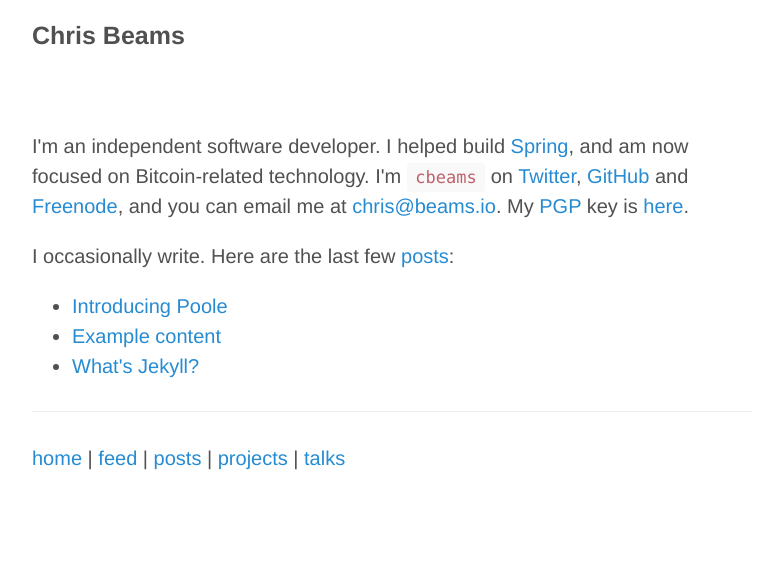
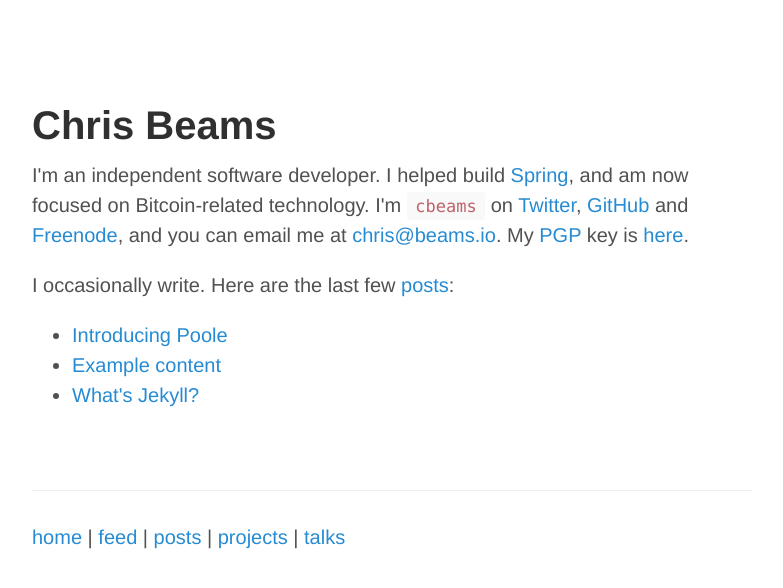
Before and after one commit to chiyodad/cbeams.github.io, a Jekyll site: the page built from index.html, in a window 1280 px wide. Shown: the top 588 px of the page, without its empty margins (248-1031 px from the left). Built offline with Jekyll 4.4.1, drawn with Linux system fonts in a browser that asks for light colours; Markdown is read by kramdown in place of the engine named in the settings; the list of posts is cut into pages by our own code.

Commit message:
Remove masthead text
 - Leave masthead area empty
 - Make index.html follow the 'page' layout vs. 'default'
 - Name the page 'Chris Beams' instead of Home
 - Simplify <title> to always display page.title

```diff
--- a/_includes/head.html
+++ b/_includes/head.html
@@ -5,13 +5,7 @@
     <!-- Enable responsiveness on mobile devices-->
     <meta name="viewport" content="width=device-width, initial-scale=1.0, maximum-scale=1">
 
-    <title>
-      {% if page.title == "Home" %}
-        {{ site.title }} &middot; {{ site.tagline }}
-      {% else %}
-        {{ page.title }} &middot; {{ site.title }}
-      {% endif %}
-    </title>
+    <title>{{ page.title }}</title>
 
     <link rel="stylesheet" href="{{ site.baseurl }}css/style.css">
     <link rel="stylesheet" href="{{ site.baseurl }}css/syntax.css">
--- a/_layouts/default.html
+++ b/_layouts/default.html
@@ -7,10 +7,6 @@
 
     <div class="container content">
       <div class="masthead">
-        <h3 class="masthead-title">
-          <a href="{{ site.baseurl }}" title="Home">{{ site.title }}</a>
-          <small>{{ site.tagline }}</small>
-        </h3>
       </div>
 
       {{ content }}
--- a/index.html
+++ b/index.html
@@ -1,6 +1,6 @@
 ---
-layout: default
-title: Home
+layout: page
+title: Chris Beams
 ---
 
 <p>I'm an independent software developer. I helped build <a href="http://spring.io">Spring</a>, and am now focused on Bitcoin-related technology. I'm <code>cbeams</code> on <a href="http://twitter.com/cbeams">Twitter</a>, <a href="http://github.com/cbeams">GitHub</a> and <a href="http://webchat.freenode.net">Freenode</a>, and you can email me at <a href="mailto:chris@beams.io">chris@beams.io</a>. My <a href="http://www.bitcoinnotbombs.com/beginners-guide-to-pgp/">PGP</a> key is <a href="/pgp.txt">here</a>.</p>
```
